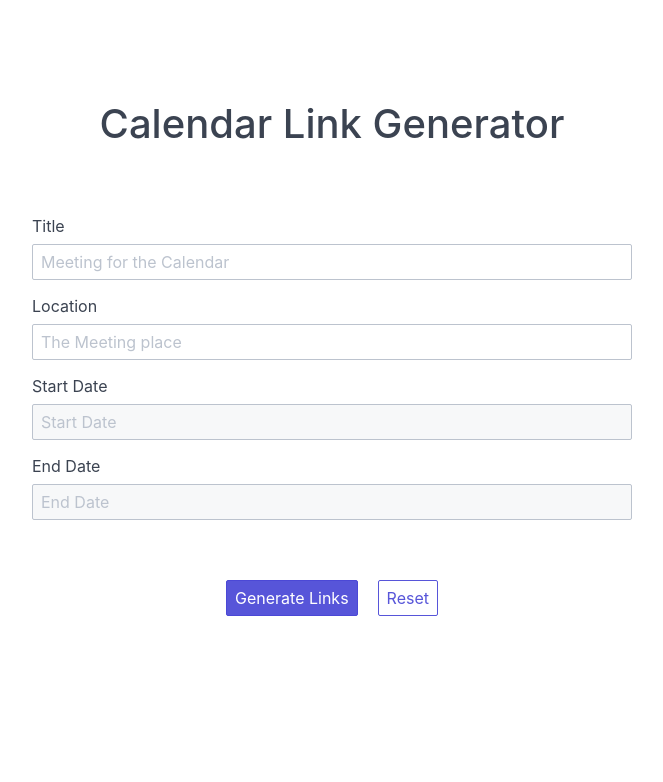
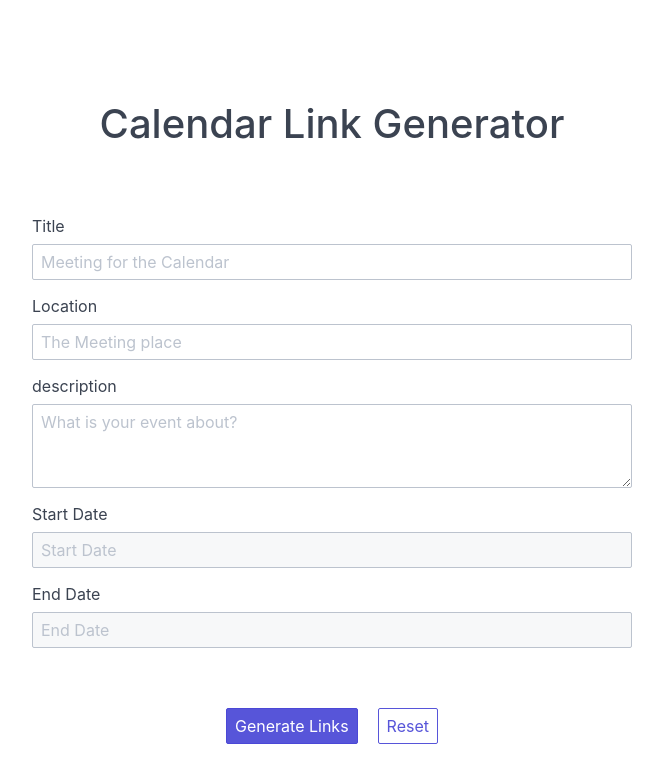
Before and after one commit to agneym/calendar-url-ui, a Svelte app: page / in a window 1280 px wide. Shown: the top 782 px of the page, without its empty margins (308-971 px from the left). Built offline with nearby package versions, Linux system fonts and the light colour scheme.

Commit message:
Add description text area

```diff
--- a/src/Form.svelte
+++ b/src/Form.svelte
@@ -1,6 +1,7 @@
 <form on:submit={handleSubmit}>
   <Input placeholder="Meeting for the Calendar" id="title" label="Title" required={true} />
   <Input placeholder="The Meeting place" id="location" label="Location" />
+  <TextArea placeholder="What is your event about?" id="description" />
   <Datepicker placeholder="Start Date" id="startDate" label="Start Date" required={true} />
   <Datepicker placeholder="End Date" id="endDate" label="End Date" required={true} />
   <div class="btn-container">
@@ -23,19 +24,21 @@
 <script>
 import { createEventDispatcher } from "svelte";
 import Input from "./Input.svelte";
-import Datepicker from "./DatePicker.svelte";;
+import Datepicker from "./DatePicker.svelte";
+import TextArea from "./TextArea.svelte";
 
 const dispatch = createEventDispatcher();
 
 function handleSubmit(event) {
   event.preventDefault();
   const target = event.target;
-  const { title, location, startDate, endDate } = target;
+  const { title, location, description, startDate, endDate } = target;
   const eventValues = {
     title: title.value,
     location: location.value,
     start: startDate.value,
     end: endDate.value,
+    description: description.value,
   }
   dispatch("submit", eventValues);
 }
--- /dev/null
+++ b/src/TextArea.svelte
@@ -0,0 +1,10 @@
+<div class="form-group">
+  <label class="form-label" for="description">{id}</label>
+  <textarea class="form-input" id={id} placeholder={placeholder} name={id} rows={rows}></textarea>
+</div>
+
+<script>
+  export let id;
+  export let placeholder;
+  export let rows = 3;
+</script>
```
